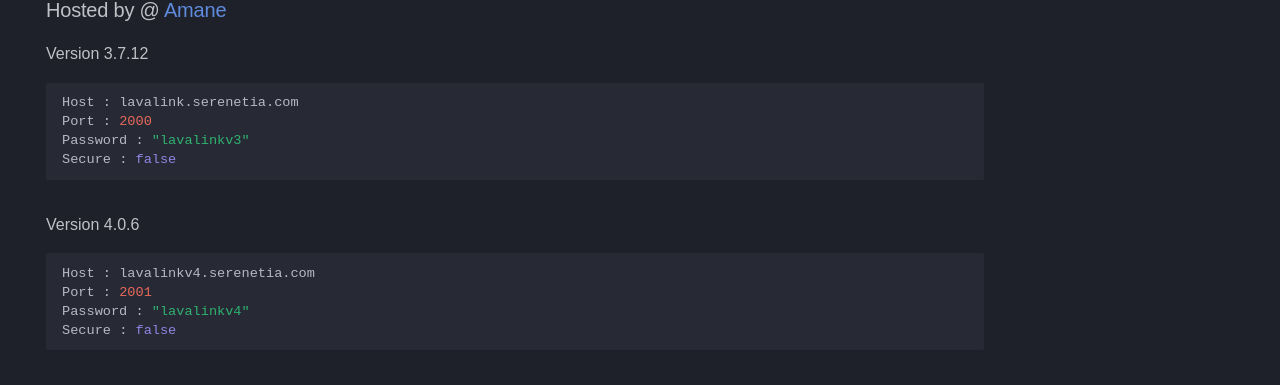
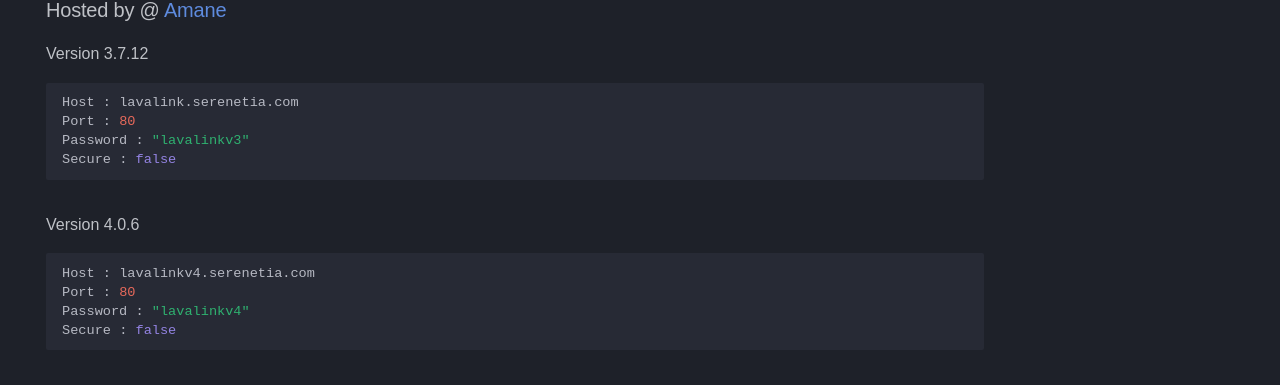
Before and after one commit to DarrenOfficial/lavalink-list, an MkDocs documentation site: the page built from docs/NoSSL/lavalink-without-ssl.md, in a window 1280 px wide and 900 px high, scrolled down 6182 px. Shown: the part 446-831 px from the top of the window. Built offline with MkDocs 1.6.1 and Material for MkDocs 9.7.7, drawn with Linux system fonts in a browser that asks for light colours; some web fonts are replaced; comment, search, counter and statistics services are not loaded; a style sheet for code colours, icons or effects is not loaded.

Commit message:
change port no ssl (#511)
change port

````diff
--- a/docs/NoSSL/lavalink-without-ssl.md
+++ b/docs/NoSSL/lavalink-without-ssl.md
@@ -275,7 +275,7 @@ Secure : false
 Version 3.7.12
 ```bash
 Host : lavalink.serenetia.com
-Port : 2000
+Port : 80
 Password : "lavalinkv3"
 Secure : false
 ```
@@ -283,7 +283,7 @@ Secure : false
 Version 4.0.6
 ```bash
 Host : lavalinkv4.serenetia.com
-Port : 2001
+Port : 80
 Password : "lavalinkv4"
 Secure : false
 ```
````
